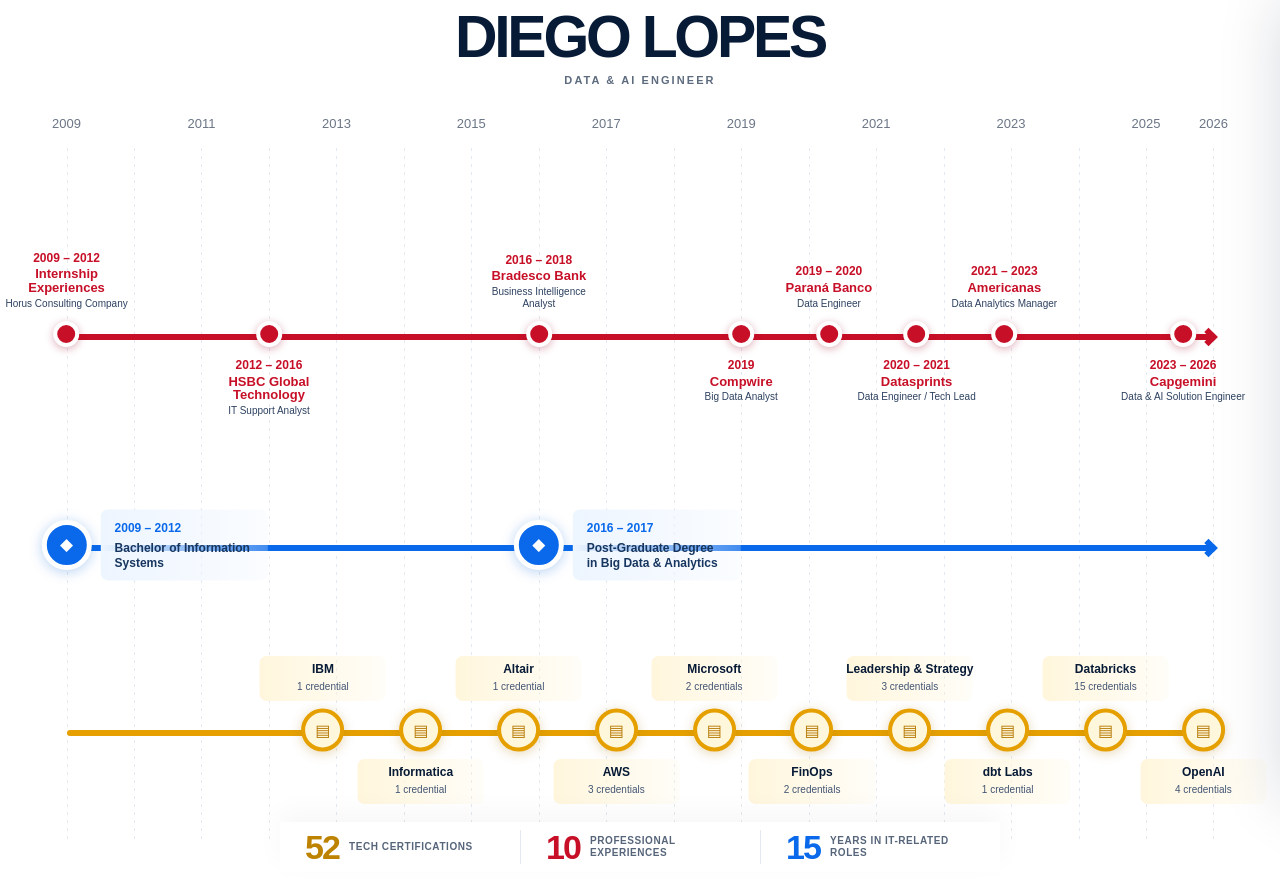
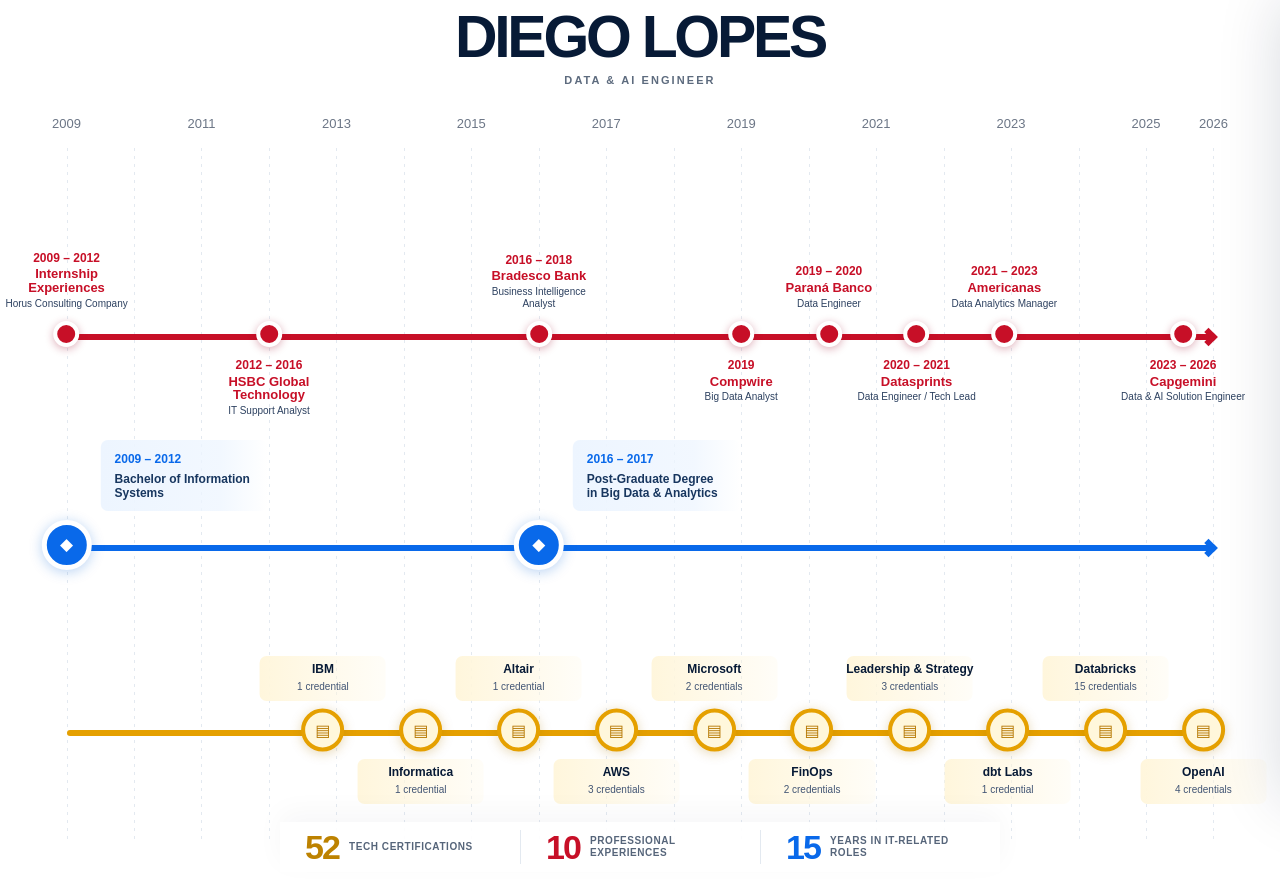
Before and after one commit to lopesdiego12/diego-lopes-career-map, a Next.js app: page / in a window 1280 px wide. Built offline with nearby package versions, Linux system fonts and the light colour scheme.

Commit message:
Improve education label readability

```diff
--- a/app/globals.css
+++ b/app/globals.css
@@ -31,7 +31,7 @@
 .experience-stop small{margin-top:3px;color:#2d4160;font-size:10px;line-height:1.15}
 .education-stop{width:clamp(190px,15.5vw,260px)}
 .education-icon{position:absolute;left:50%;top:0;display:grid;place-items:center;width:50px;height:50px;border-radius:50%;color:#fff;background:var(--blue);border:5px solid #fff;box-shadow:0 2px 13px #0a65d54a;font-size:17px;transform:translate(-50%,-50%)}
-.education-stop div{position:absolute;left:calc(50% + 34px);top:0;width:clamp(165px,13.1vw,220px);display:flex;flex-direction:column;transform:translateY(-50%);padding:10px 14px;border-radius:7px;background:linear-gradient(90deg,#edf5ff,rgba(237,245,255,.25))}
+.education-stop div{position:absolute;left:calc(50% + 34px);bottom:34px;width:clamp(165px,13.1vw,220px);display:flex;flex-direction:column;padding:10px 14px;border-radius:7px;background:linear-gradient(90deg,#edf5ff,rgba(237,245,255,.72) 72%,rgba(255,255,255,.2))}
 .education-stop b{color:var(--blue);font-size:12px}
 .education-stop strong{margin-top:4px;color:#17365f;font-size:12px;line-height:1.22}
 .provider-stop{width:clamp(112px,9.75vw,164px);padding:0;border:0;background:transparent;color:var(--navy);text-align:center;cursor:pointer}
```
